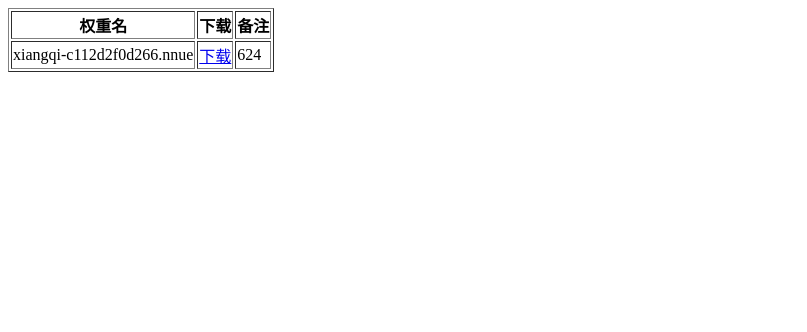
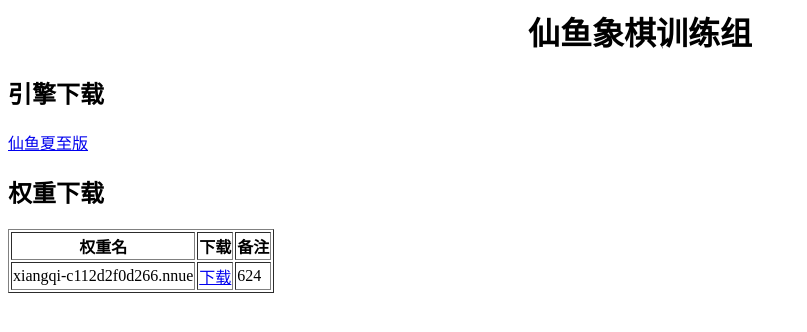
Before and after one commit to fairy-sf/fairy-sf.github.io, a plain HTML site: page index.html in a window 1280 px wide. Shown: the whole page, without its empty margins (0-807 px from the left). Drawn offline with Linux system fonts and the light colour scheme.

Commit message:
Update index.html

```diff
--- a/index.html
+++ b/index.html
@@ -1,12 +1,19 @@
 <html>
 <head><meta http-equiv="Content-Type" content="text/html; charset=utf-8" />
 <title>仙鱼象棋训练组</title>
+<style>body{
+font-family:Segoe UI Light,微软雅黑 Light,微软雅黑
+}</style>
 </head>
 <body>
+<center><h1>仙鱼象棋训练组</h1></center>
+<h2>引擎下载</h2>
+<a href="https://pan.huang1111.cn/s/bNO9uY">仙鱼夏至版</a>
+<h2>权重下载</h2>
 <table border="1">
     <tr>
         <th>权重名</th>
-		<th>下载</th>
+	<th>下载</th>
         <th>备注</th>
     </tr>
     <tr>
```
